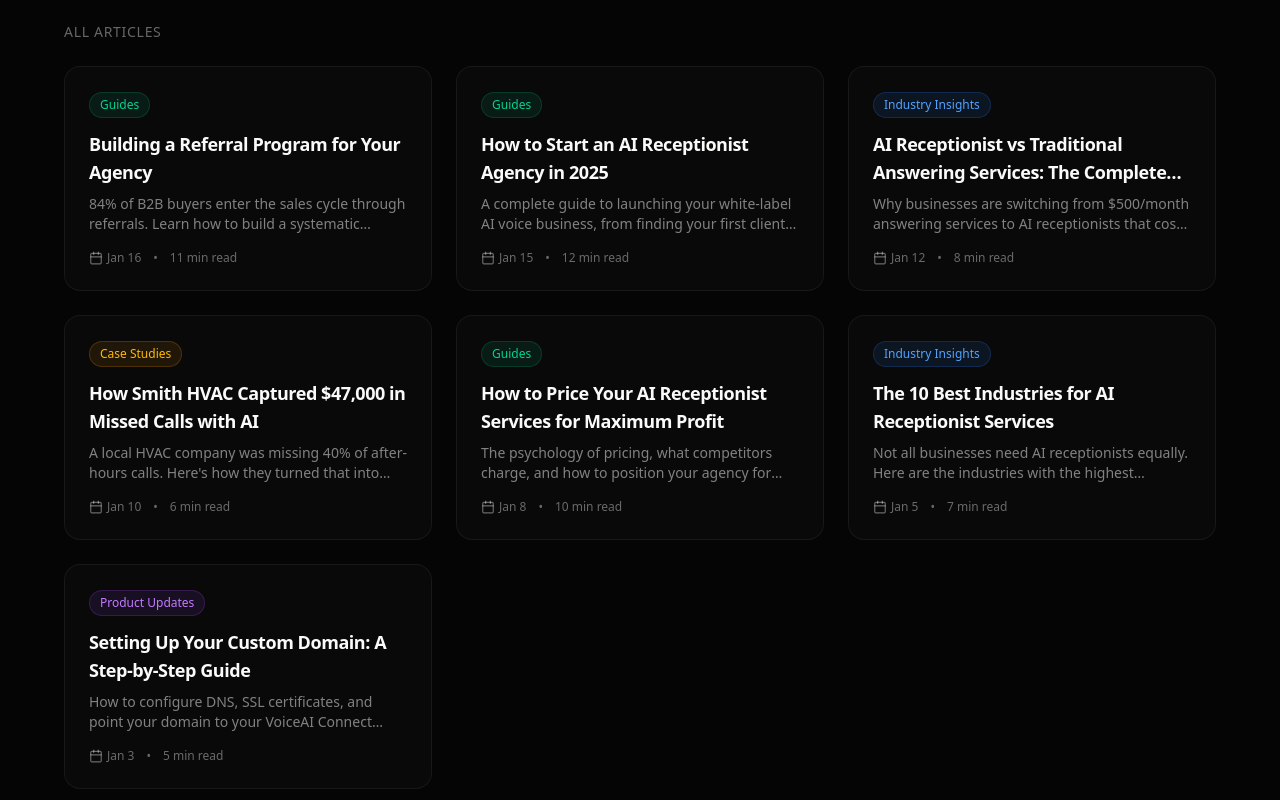
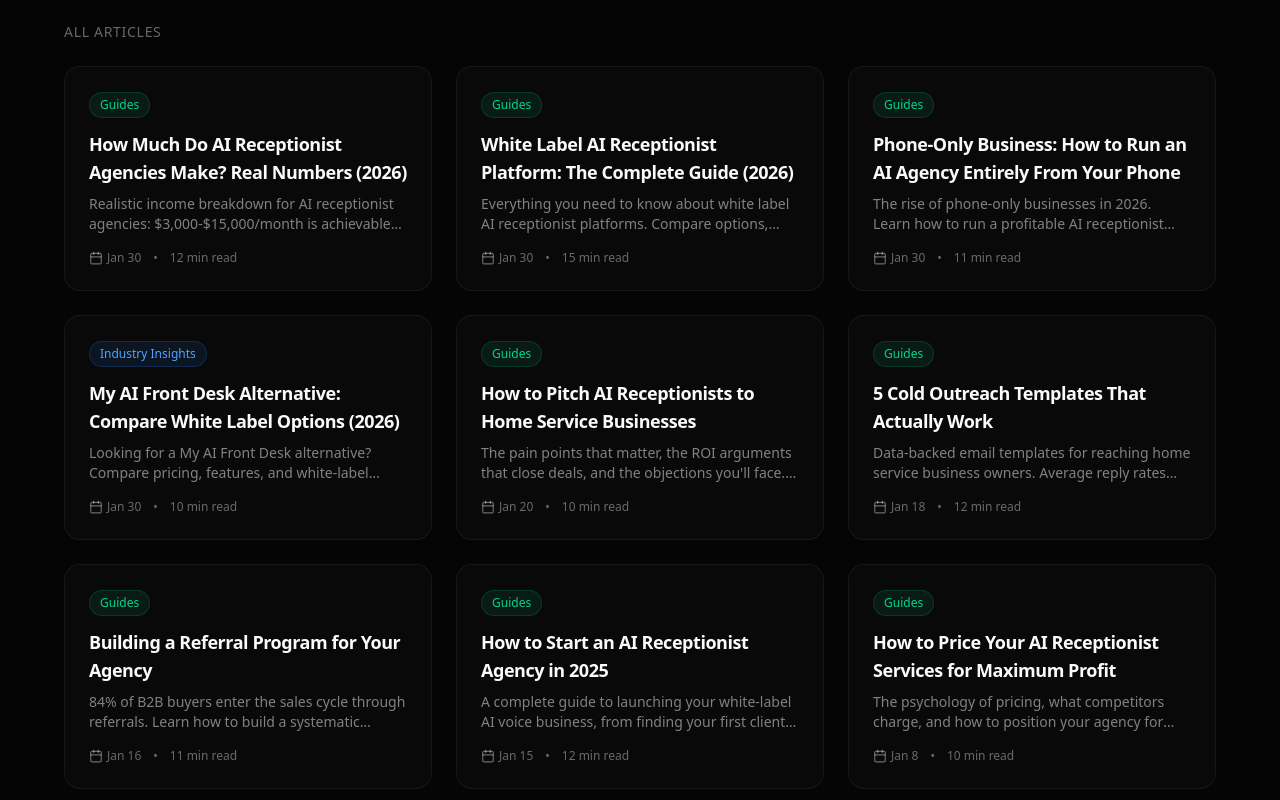
Before and after one commit to gibsonthompson/voiceai-connect, a Next.js app: page /blog in a window 1280 px wide. Shown: the part 840-1640 px from the top of the page. Built offline with nearby package versions, Linux system fonts and the light colour scheme.

Commit message:
Add 6 new blog posts to blog index

```diff
--- a/app/blog/page.tsx
+++ b/app/blog/page.tsx
@@ -58,7 +58,64 @@ const categories = [
 ];
 
 const blogPosts: BlogPost[] = [
-  // NEW POSTS
+  // NEWEST POSTS (January 30, 2026)
+  {
+    slug: 'best-recurring-revenue-business-ideas-2026',
+    title: 'Best Recurring Revenue Business Ideas in 2026 (Ranked by Profit Margin)',
+    excerpt: 'The 7 best recurring revenue business models for 2026, ranked by profit margin, startup cost, and time to profitability. From AI agencies to SaaS to digital products.',
+    category: 'guides',
+    author: { name: 'Gibson Thompson' },
+    publishedAt: '2026-01-30',
+    readTime: '16 min read',
+    featured: true,
+  },
+  {
+    slug: 'ai-receptionist-agency-vs-smma',
+    title: 'AI Receptionist Agency vs SMMA: Which Business Model in 2026?',
+    excerpt: 'Honest comparison of AI receptionist agencies vs social media marketing agencies. Profit margins, time requirements, competition, and which model suits you better.',
+    category: 'guides',
+    author: { name: 'Gibson Thompson' },
+    publishedAt: '2026-01-30',
+    readTime: '14 min read',
+    featured: true,
+  },
+  {
+    slug: 'how-much-do-ai-receptionist-agencies-make',
+    title: 'How Much Do AI Receptionist Agencies Make? Real Numbers (2026)',
+    excerpt: 'Realistic income breakdown for AI receptionist agencies: $3,000-$15,000/month is achievable within 12 months. See month-by-month progression, profit margins, and what top earners do differently.',
+    category: 'guides',
+    author: { name: 'Gibson Thompson' },
+    publishedAt: '2026-01-30',
+    readTime: '12 min read',
+  },
+  {
+    slug: 'white-label-ai-receptionist-platform',
+    title: 'White Label AI Receptionist Platform: The Complete Guide (2026)',
+    excerpt: 'Everything you need to know about white label AI receptionist platforms. Compare options, understand pricing models, and learn how to launch your own AI receptionist business.',
+    category: 'guides',
+    author: { name: 'Gibson Thompson' },
+    publishedAt: '2026-01-30',
+    readTime: '15 min read',
+  },
+  {
+    slug: 'phone-only-business-ai-agency',
+    title: 'Phone-Only Business: How to Run an AI Agency Entirely From Your Phone',
+    excerpt: 'The rise of phone-only businesses in 2026. Learn how to run a profitable AI receptionist agency without ever opening a laptop—true mobile-first entrepreneurship.',
+    category: 'guides',
+    author: { name: 'Gibson Thompson' },
+    publishedAt: '2026-01-30',
+    readTime: '11 min read',
+  },
+  {
+    slug: 'my-ai-front-desk-alternative',
+    title: 'My AI Front Desk Alternative: Compare White Label Options (2026)',
+    excerpt: 'Looking for a My AI Front Desk alternative? Compare pricing, features, and white-label capabilities of the top AI receptionist platforms for agencies.',
+    category: 'industry',
+    author: { name: 'Gibson Thompson' },
+    publishedAt: '2026-01-30',
+    readTime: '10 min read',
+  },
+  // PREVIOUS POSTS
   {
     slug: 'pitch-ai-receptionists-home-services',
     title: 'How to Pitch AI Receptionists to Home Service Businesses',
@@ -67,7 +124,6 @@ const blogPosts: BlogPost[] = [
     author: { name: 'VoiceAI Team' },
     publishedAt: '2025-01-20',
     readTime: '10 min read',
-    featured: true,
   },
   {
     slug: 'cold-outreach-templates-that-work',
@@ -77,7 +133,6 @@ const blogPosts: BlogPost[] = [
     author: { name: 'VoiceAI Team' },
     publishedAt: '2025-01-18',
     readTime: '12 min read',
-    featured: true,
   },
   {
     slug: 'building-referral-program-agency',
@@ -88,7 +143,6 @@ const blogPosts: BlogPost[] = [
     publishedAt: '2025-01-16',
     readTime: '11 min read',
   },
-  // EXISTING POSTS
   {
     slug: 'how-to-start-ai-receptionist-agency',
     title: 'How to Start an AI Receptionist Agency in 2025',
@@ -99,25 +153,7 @@ const blogPosts: BlogPost[] = [
     readTime: '12 min read',
   },
   {
-    slug: 'ai-receptionist-vs-answering-service',
-    title: 'AI Receptionist vs Traditional Answering Services: The Complete Comparison',
-    excerpt: 'Why businesses are switching from $500/month answering services to AI receptionists that cost a fraction of the price.',
-    category: 'industry',
-    author: { name: 'VoiceAI Team' },
-    publishedAt: '2025-01-12',
-    readTime: '8 min read',
-  },
-  {
-    slug: 'hvac-company-case-study',
-    title: 'How Smith HVAC Captured $47,000 in Missed Calls with AI',
-    excerpt: 'A local HVAC company was missing 40% of after-hours calls. Here\'s how they turned that into revenue.',
-    category: 'case-studies',
-    author: { name: 'VoiceAI Team' },
-    publishedAt: '2025-01-10',
-    readTime: '6 min read',
-  },
-  {
-    slug: 'pricing-ai-receptionist-services',
+    slug: 'how-to-price-ai-receptionist-services',
     title: 'How to Price Your AI Receptionist Services for Maximum Profit',
     excerpt: 'The psychology of pricing, what competitors charge, and how to position your agency for premium clients.',
     category: 'guides',
@@ -135,13 +171,13 @@ const blogPosts: BlogPost[] = [
     readTime: '7 min read',
   },
   {
-    slug: 'custom-domain-setup-guide',
-    title: 'Setting Up Your Custom Domain: A Step-by-Step Guide',
-    excerpt: 'How to configure DNS, SSL certificates, and point your domain to your VoiceAI Connect portal.',
-    category: 'product',
+    slug: 'white-label-vs-build-ai-receptionist',
+    title: 'White Label vs Building Your Own AI Receptionist Platform',
+    excerpt: 'Should you build your own AI receptionist platform or use a white-label solution? A detailed comparison of costs, timelines, and trade-offs.',
+    category: 'guides',
     author: { name: 'VoiceAI Team' },
     publishedAt: '2025-01-03',
-    readTime: '5 min read',
+    readTime: '12 min read',
   },
 ];
 
```
